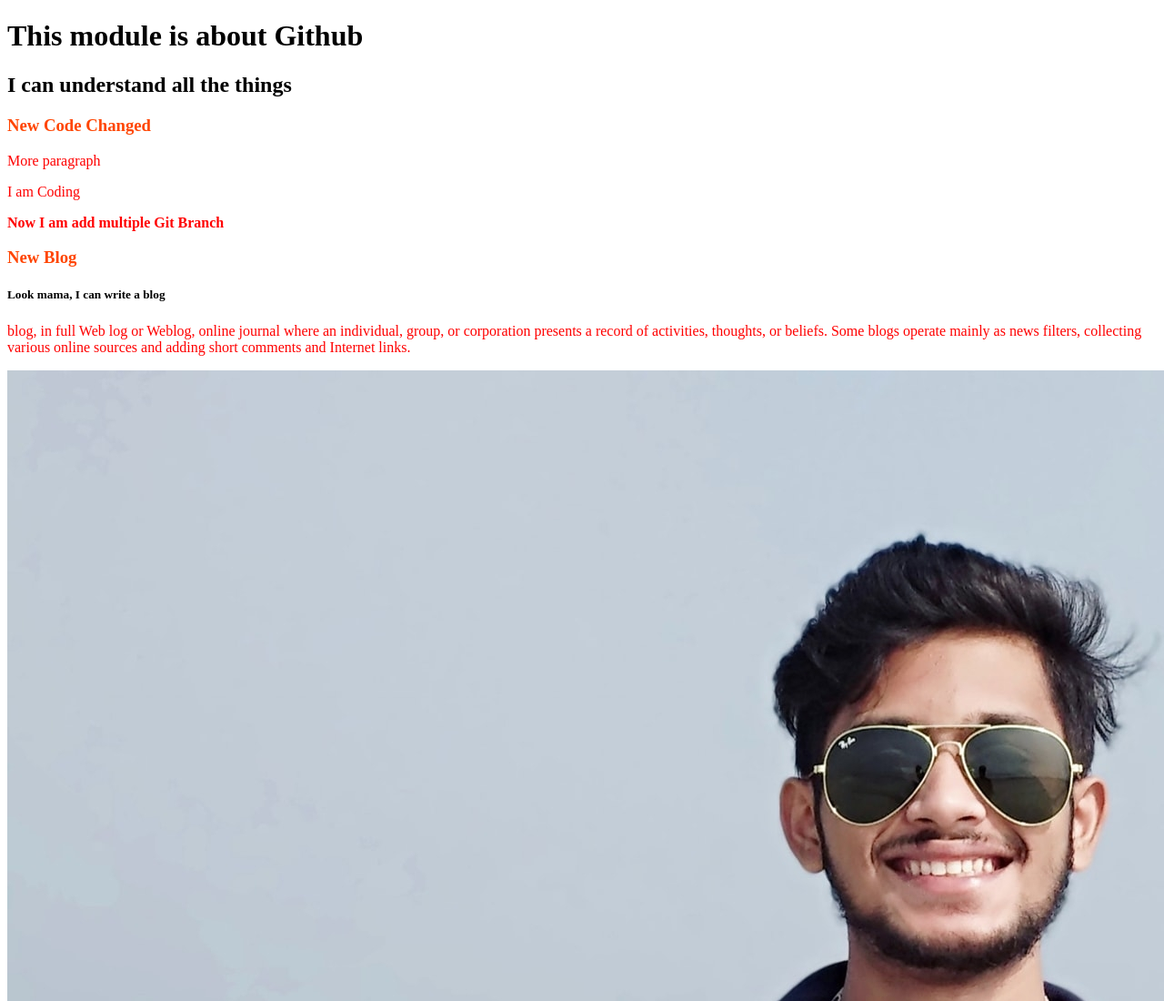
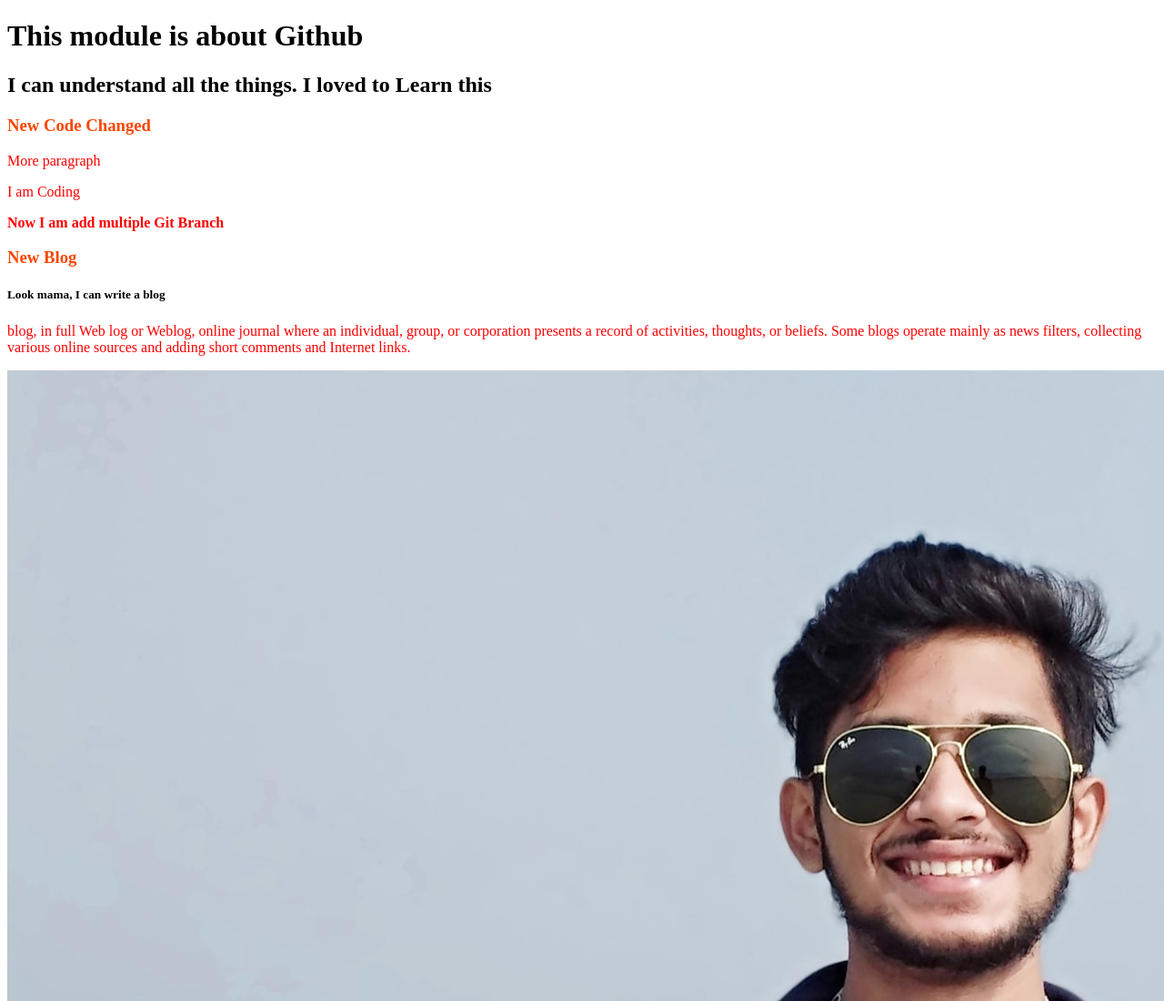
Before and after one commit to joychandragope/my-first-repo, a plain HTML site: page index.html in a window 1280 px wide. Shown: the top 1100 px of the page at 91% size. Drawn offline with Linux system fonts and the light colour scheme.

Commit message:
love to learn

```diff
--- a/index.html
+++ b/index.html
@@ -9,7 +9,7 @@
 </head>
 <body>
     <h1>This module is about Github</h1>
-    <h2>I can understand all the things</h2>
+    <h2>I can understand all the things. I loved to Learn this</h2>
     <h3>New Code Changed</h3>
     <p>More paragraph</p>
     <p>I am Coding</p>
```
